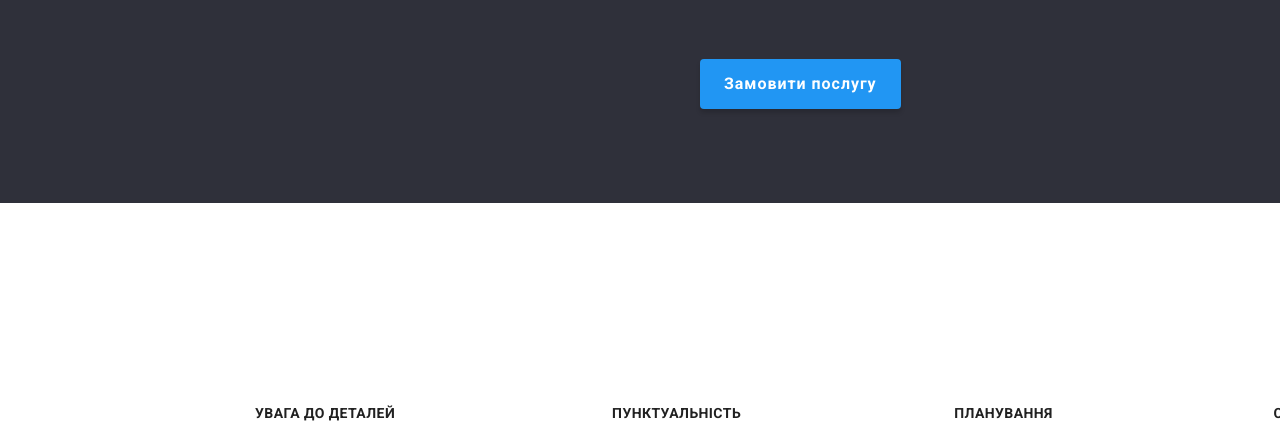
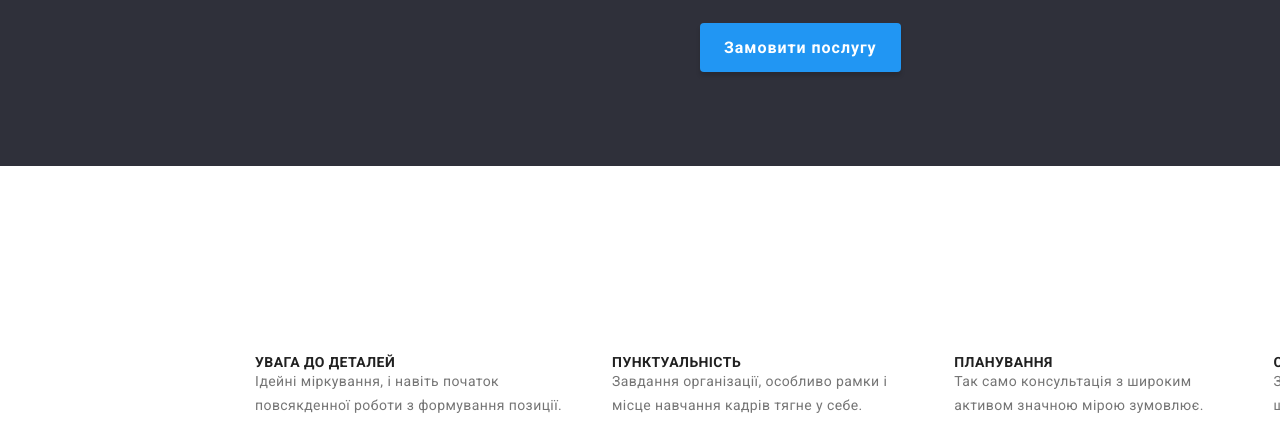
Before and after one commit to Needlide/lytvyniuk-maksim-IPZ-32, a website: page index.html in a window 1280 px wide. Shown: the part 512-944 px from the top of the page. Drawn offline with nearby package versions, Linux system fonts and the light colour scheme.

Commit message:
Added margin 0 and padding 0 to headings and paragraph.

```diff
--- a/css/styles.css
+++ b/css/styles.css
@@ -177,6 +177,11 @@ margin-left: 3.12rem;
 .header__contact>li:not(:first-child) {
   margin-left: 2.5rem;
 }
+
+h1, h2, h3, h4, h5, h6, p {
+  margin: 0;
+  padding: 0;
+}
 /*-----------------------------------------*/
 
 /*Index*/
```
